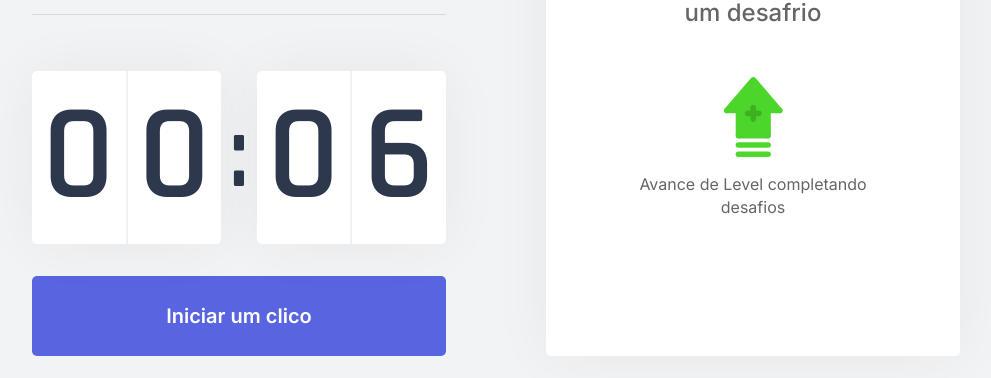
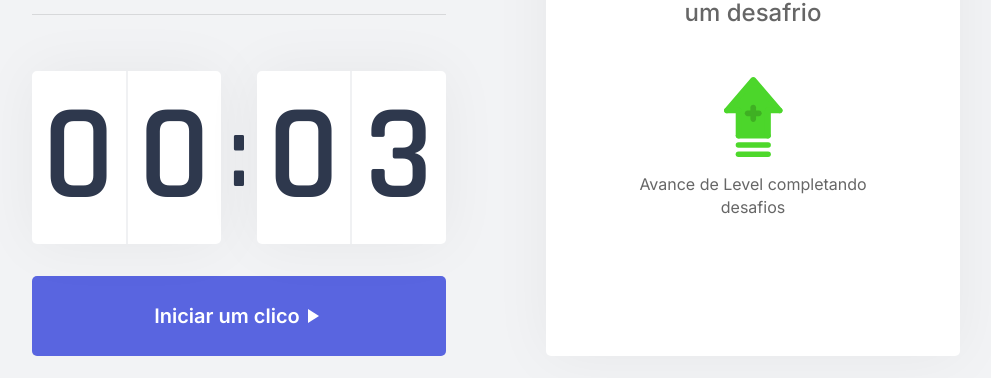
Before and after one commit to lucasaraujo1301-zz/nlw4_poject, a Next.js app: page / in a window 1280 px wide. Shown: the part 320-698 px from the top of the page, without its empty margins (144-1135 px from the left). Built offline with nearby package versions, Linux system fonts and the light colour scheme.

Commit message:
adding images in countDownButton

```diff
--- a/src/components/Countdown.tsx
+++ b/src/components/Countdown.tsx
@@ -7,7 +7,7 @@ let countdownTimeout: NodeJS.Timeout;
 export function Countdown() {
     const {startNewChallenge} = useContext(ChallengesContext)
 
-    const [time, setTime] = useState(0.1 * 60);
+    const [time, setTime] = useState(0.05 * 60);
     const [isActive, setIsActive] = useState(false);
     const [hasFinished, setHasFinished] = useState(false);
 
@@ -57,6 +57,7 @@ export function Countdown() {
                 <button disabled
                         className={`${styles.countdownButton}`}>
                     Ciclo encerrado
+                    <img src="icons/check_circle.svg" />
                 </button>
             ) : (
                 <>
@@ -65,10 +66,12 @@ export function Countdown() {
                                 className={`${styles.countdownButton} ${styles.countdownButtonActive}`}
                                 onClick={resetCountdown}>
                             Abandonar ciclo
+                            <img src="icons/close.svg" alt="" className={styles.countdownButtonActiveImg} />
                         </button>
                     )  : (
                         <button type="button" className={styles.countdownButton} onClick={startCountdown}>
                             Iniciar um clico
+                            <img src="icons/play_arrow.svg" alt=""/>
                         </button>
                     ) }
                 </>
--- a/src/styles/components/Countdown.module.css
+++ b/src/styles/components/Countdown.module.css
@@ -77,4 +77,9 @@
     background: var(--white);
     color: var(--text);
     cursor: not-allowed;
+    border-bottom: 4px solid var(--green);
 }
+
+.countdownButton:disabled img {
+    margin-left: 0.7rem;
+}
```
Also changed, not shown: public/icons/check_circle.svg (added), public/icons/play_arrow.svg (added).
